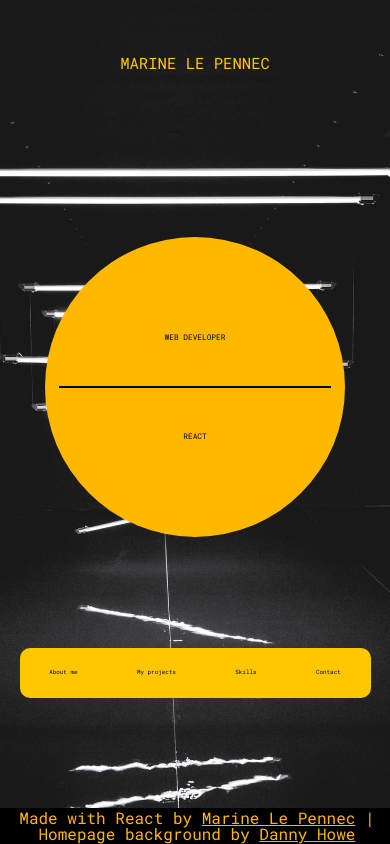
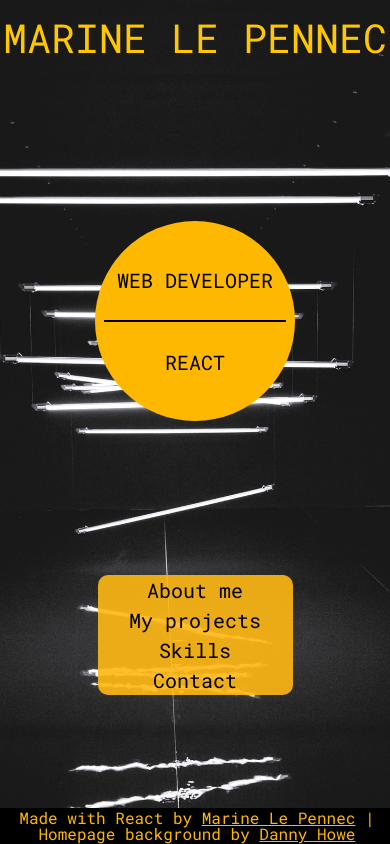
Before and after one commit to Maxine-Le-Pennec/Portfolio-perso, a React (Create React App) app: page / in a window 390 px wide. Built offline with nearby package versions, Linux system fonts and the light colour scheme.

Commit message:
home page & aboutme

```diff
--- a/src/App.css
+++ b/src/App.css
@@ -2,6 +2,7 @@
 	text-align: center;
 	font-family: 'Roboto Mono', monospace;
 	min-height: 100vh;
+	min-width: 100vw;
 	display: flex;
 	background-color: #323232;
 }
--- a/src/Assets/CSS/Aboutme.css
+++ b/src/Assets/CSS/Aboutme.css
@@ -1,18 +1,28 @@
 .global-aboutme-container {
 	width: 100%;
+	background-color: #323232;
+	/* flex */
+	display: flex;
+	flex-direction: column;
+	justify-content: space-between;
+}
+
+.global-aboutme-container div {
+	width: 100%;
 	box-sizing: border-box;
-	background-color: #323232;
+	padding-top: 3%;
 	/* flex */
 	display: flex;
 }
 
 .presentation-section {
-	width: 50%;
+	width: 100%;
 }
 
 .presentation-container {
 	width: 100%;
 	height: 100%;
+	padding: 2%;
 	display: flex;
 	flex-direction: column;
 	justify-content: space-evenly;
@@ -26,21 +36,20 @@
 	object-fit: cover;
 	object-position: center;
 }
+
 .presentation-container h2 {
-	font-size: 3vw;
+	font-size: 50px;
 	color: #ffffff;
 	text-align: left;
 }
 
 .presentation-container h3 {
-	font-size: 2vw;
+	font-size: 30px;
 	color: #ffffff;
 }
 /* ------------------------------------------------ */
 .aboutme-section {
-	width: 70%;
-	/* height: 100%; */
-	box-sizing: border-box;
+	width: 100%;
 	display: flex;
 	justify-content: center;
 	align-items: center;
@@ -48,16 +57,18 @@
 }
 
 .aboutme-container {
-	width: 80%;
-	height: 80%;
+	height: 100%;
 	background: #ffb800;
 	border-radius: 15px;
 	box-sizing: border-box;
 	padding: 2%;
+	/* flex */
+	display: flex;
+	flex-direction: column;
 }
 
 .aboutme-container h2 {
-	font-size: 3vw;
+	font-size: 50px;
 }
 
 .aboutme-text-container {
@@ -71,7 +82,8 @@
 }
 .aboutme-text-container p {
 	text-align: left;
-	font-size: 1.2vw;
+	font-size: 17px;
+
 	/* flex */
 	display: flex;
 	flex-direction: column;
@@ -82,8 +94,7 @@
 .CV-container {
 	width: 100%;
 	height: 100%;
-	padding-top: 6%;
-	box-sizing: border-box;
+
 	/* flex */
 	display: flex;
 	flex-direction: column;
@@ -92,11 +103,92 @@
 }
 
 .CV-container p {
+	padding-top: 10%;
+	box-sizing: border-box;
 	font-weight: bold;
 	font-size: 1.5vw;
-	margin-bottom: 2%;
+	margin-bottom: 3%;
 }
 
 .CV-link {
 	color: black;
 }
+
+/* -------RESPONSIVE--------------- */
+
+@media screen and (max-width: 960px) {
+	.aboutme-text-container p {
+		text-align: left;
+		font-size: 15px;
+		/* flex */
+		display: flex;
+		flex-direction: column;
+		align-items: center;
+		justify-content: space-between;
+	}
+	.aboutme-container h2 {
+		font-size: 40px;
+	}
+
+	.circle {
+		min-width: 250px;
+		height: 250px;
+	}
+}
+
+@media screen and (max-width: 730px) {
+	.presentation-container h2 {
+		box-sizing: border-box;
+		padding-bottom: 10%;
+	}
+	.aboutme-container h2 {
+		font-size: 30px;
+	}
+	.aboutme-text-container p {
+		font-size: 15px;
+	}
+}
+
+@media screen and (max-width: 660px) {
+	.global-aboutme-container div {
+		flex-direction: column;
+		justify-content: center;
+		padding: 3%;
+		align-items: center;
+	}
+
+	.presentation-container h2 {
+		font-size: 30px;
+		box-sizing: border-box;
+		padding: 3%;
+	}
+
+	.presentation-container h3 {
+		font-size: 20px;
+	}
+
+	.aboutme-text-container {
+		display: flex;
+		align-items: center;
+		display: flex;
+		flex-direction: column;
+		/* padding: 5% 5% 3% 5%; */
+	}
+	.aboutme-container h2 {
+		font-size: 25px;
+	}
+	.aboutme-text-container p {
+		text-align: left;
+		font-size: 13px;
+		/* flex */
+		display: flex;
+		flex-direction: column;
+		align-items: center;
+		justify-content: space-between;
+	}
+
+	.CV-container p {
+		box-sizing: border-box;
+		padding-bottom: 4%;
+	}
+}
--- a/src/Assets/CSS/Homepage.css
+++ b/src/Assets/CSS/Homepage.css
@@ -13,10 +13,11 @@
 }
 
 h1 {
-	font-size: 4vw;
+	font-size: 65px;
 	line-height: 127px;
 	color: #ffc700;
 }
+
 .presentation-circle-section {
 	display: flex;
 	justify-content: center;
@@ -36,7 +37,7 @@ h1 {
 }
 
 .presentation-circle-container p {
-	font-size: 2vw;
+	font-size: 30px;
 	padding-top: 15%;
 	padding-bottom: 15%;
 }
@@ -64,7 +65,7 @@ h1 {
 }
 
 .navbar-container p {
-	font-size: 1.5vw;
+	font-size: 20px;
 	transition: text-shadow 400ms;
 }
 
@@ -72,3 +73,47 @@ h1 {
 	/* text-decoration: underline; */
 	text-shadow: 4px 3px 2px white;
 }
+
+/* ------------- RESPONSIVE-------------- */
+
+@media screen and (max-width: 560px) {
+	h1 {
+		font-size: 40px;
+		line-height: 60px;
+		padding-top: 2%;
+	}
+
+	.presentation-circle-container {
+		height: 200px;
+		width: 200px;
+	}
+
+	.presentation-circle-container p {
+		font-size: 20px;
+		padding-top: 15%;
+		padding-bottom: 15%;
+	}
+
+	.navbar-section {
+		display: flex;
+		justify-content: center;
+	}
+
+	.navbar-container {
+		width: 50%;
+		height: 150%;
+		background: rgba(255, 184, 19, 0.9);
+		/*  */
+		display: flex;
+		flex-direction: column;
+		justify-content: space-around;
+		align-items: center;
+	}
+
+	.navbar-container p {
+		font-size: 20px;
+		opacity: 1;
+		color: black;
+		transition: text-shadow 400ms;
+	}
+}
--- a/src/Containers/Aboutme.js
+++ b/src/Containers/Aboutme.js
@@ -3,12 +3,14 @@ import '../Assets/CSS/Aboutme.css';
 
 // Composant(s)
 import HomeButton from '../Components/HomeButton';
+import Footer from '../Components/Footer';
 import { FontAwesomeIcon } from '@fortawesome/react-fontawesome';
 
 const Aboutme = () => {
 	return (
 		<div className='global-aboutme-container'>
 			<HomeButton />
+			<div>
 				<section className='presentation-section'>
 					<div className='presentation-container'>
 						<img
@@ -35,11 +37,12 @@ const Aboutme = () => {
 								the internet.
 								<br />
 								<br />
-							After 6 years of my life in the recording and video game industry,
-							I finally realized that I finally found it fun to keep asking lots
-							of questions, tweaking things and feeling the victory of solving
-							problems. So I said bye-bye to my vinyl boxes and the latest
-							trendy AAAs and I decided to convert myself into a web developer!
+								After 6 years of my life in the recording and video game
+								industry, I finally realized that I finally found it fun to keep
+								asking lots of questions, tweaking things and feeling the
+								victory of solving problems. So I said bye-bye to my vinyl boxes
+								and the latest trendy AAAs and I decided to convert myself into
+								a web developer!
 								<br />
 								<br />
 								<br />
@@ -60,6 +63,8 @@ const Aboutme = () => {
 					</div>
 				</section>
 			</div>
+			<Footer />
+		</div>
 	);
 };
 
```
Lines whose indentation alone changed are shown as unchanged.
